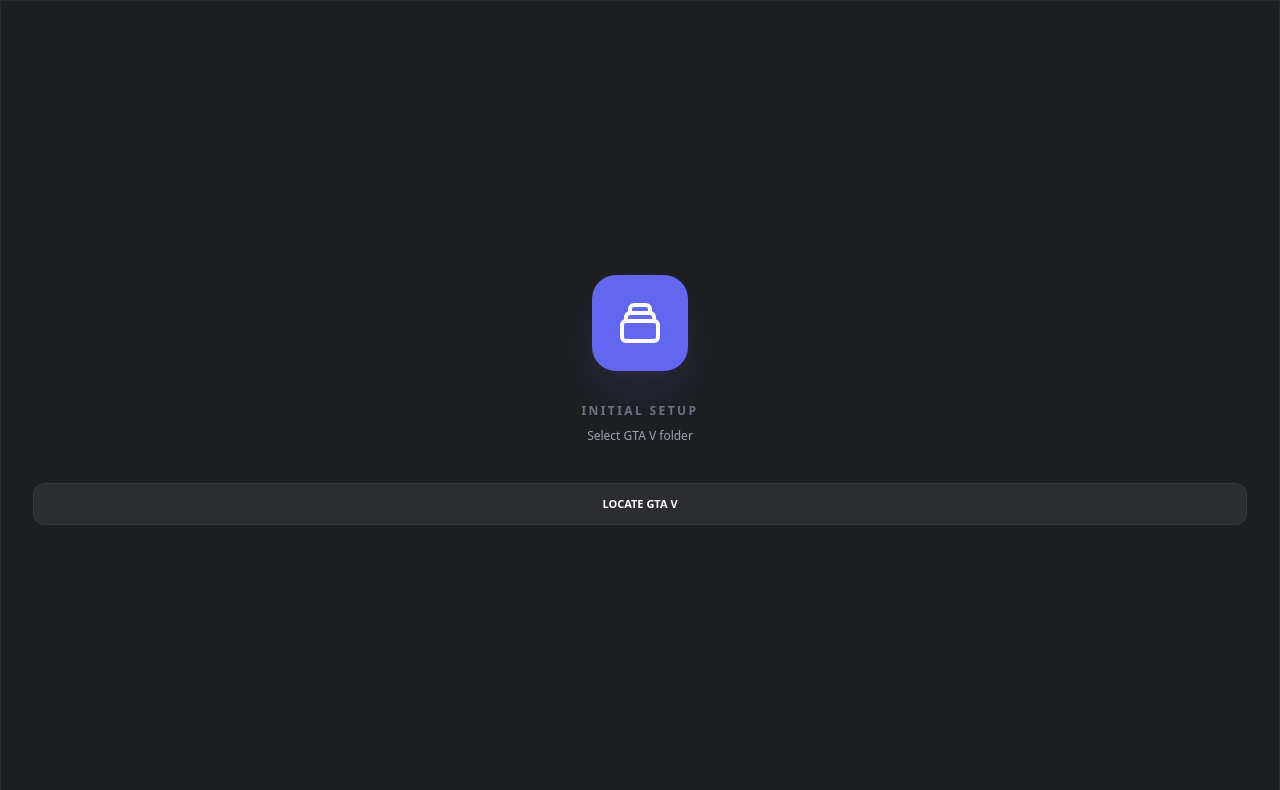
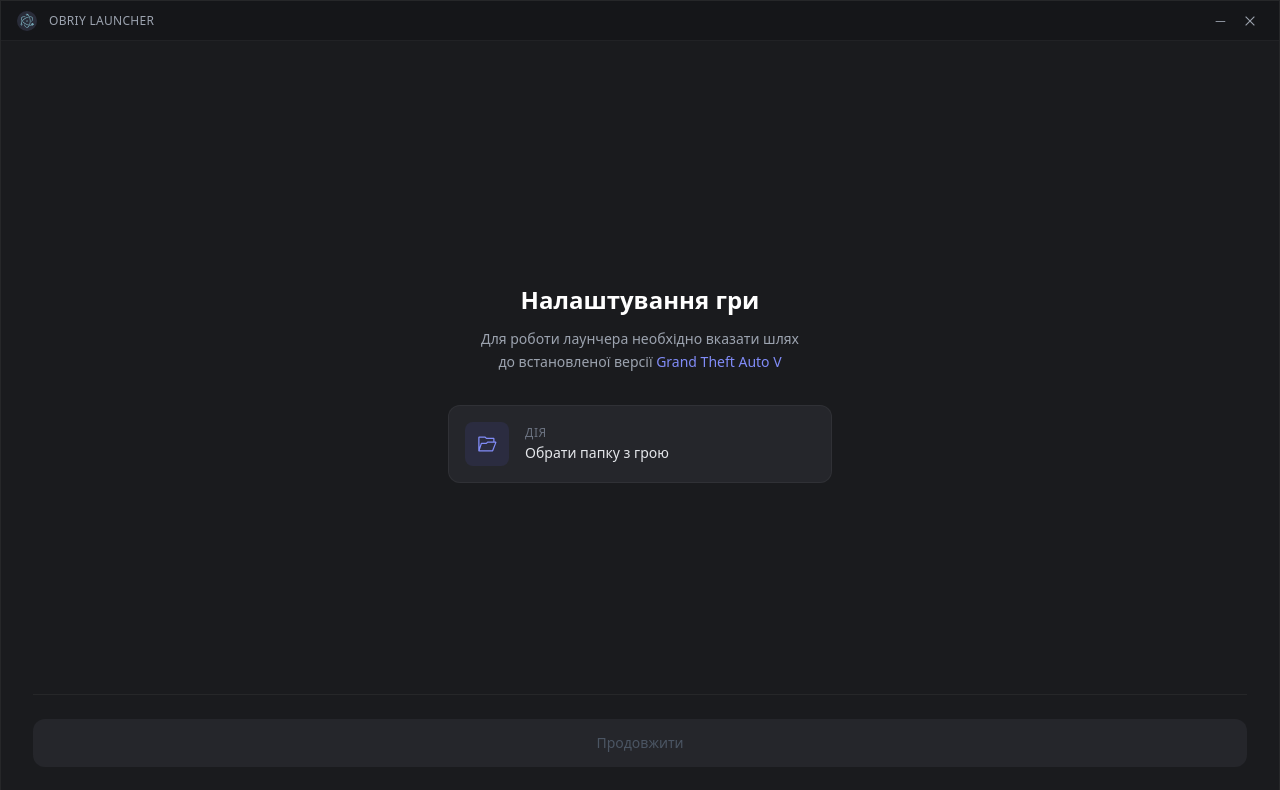
Before and after one commit to ArtomkDev/Obriy, a React (Vite) app: page /#/setup in a window 1280 px wide. Shown: the top 790 px of the page. Built offline with nearby package versions, Linux system fonts and the light colour scheme.

Commit message:
ServiceLayout.jsx

```diff
--- a/package.json
+++ b/package.json
@@ -25,6 +25,7 @@
     "electron-store": "^8.1.0",
     "electron-updater": "^6.7.3",
     "framer-motion": "^12.24.7",
+    "react-icons": "^5.5.0",
     "react-player": "^3.4.0",
     "react-router-dom": "^7.11.0"
   },
--- a/src/renderer/src/App.jsx
+++ b/src/renderer/src/App.jsx
@@ -1,13 +1,14 @@
 import React from 'react'
-import { Routes, Route, Navigate } from 'react-router-dom'
+import { Routes, Route, Navigate, useLocation } from 'react-router-dom'
 import Sidebar from './components/Sidebar'
+import ServiceLayout from './components/ServiceLayout'
+import UpdaterScreen from './components/UpdaterScreen'
 import SetupScreen from './components/SetupScreen'
 import ModsPage from './pages/ModsPage'
 import SettingsPage from './pages/SettingsPage'
 import ModDetailsPage from './pages/ModDetailsPage'
 import { useInstaller } from './context/InstallerContext'
 import WindowControls from './components/WindowControls'
-import UpdaterScreen from './components/UpdaterScreen'
 
 const MainLayout = ({ children, noPadding = false }) => {
   return (
@@ -19,14 +20,7 @@
             <WindowControls />
           </div>
         </div>
-        <div className={`
-            flex-1
-            bg-[#1a1b1e]
-            rounded-tl-3xl
-            overflow-hidden
-            relative
-            shadow-[inset_0_1px_0_0_rgba(255,255,255,0.05)]
-        `}>
+        <div className={`flex-1 bg-[#1a1b1e] rounded-tl-3xl overflow-hidden relative shadow-[inset_0_1px_0_0_rgba(255,255,255,0.05)]`}>
           <div className={`h-full w-full overflow-y-auto custom-scrollbar ${noPadding ? '' : 'p-8'}`}>
             {children}
           </div>
@@ -36,40 +30,32 @@
   )
 }
 
-const ProtectedRoute = ({ children, noPadding }) => {
-  const { gamePath } = useInstaller()
+function App() {
+  const { isPathLoaded } = useInstaller()
+  const location = useLocation()
 
-  if (!gamePath) {
-    return <Navigate to="/setup" replace />
-  }
+  const isServiceRoute = location.pathname === '/updater' || location.pathname === '/setup' || location.hash.includes('updater') || location.hash.includes('setup')
 
-  return <MainLayout noPadding={noPadding}>{children}</MainLayout>
-}
-
-function App() {
+  if (isServiceRoute) {
     return (
+      <ServiceLayout>
         <Routes>
           <Route path="/updater" element={<UpdaterScreen />} />
           <Route path="/setup" element={<SetupScreen />} />
+        </Routes>
+      </ServiceLayout>
+    )
+  }
 
-      <Route path="/mods" element={
-        <ProtectedRoute>
-          <ModsPage />
-        </ProtectedRoute>
-      } />
+  if (!isPathLoaded) {
+    return <div className="h-screen w-screen bg-[#0F0F0F]" />
+  }
 
-      <Route path="/settings" element={
-        <ProtectedRoute>
-          <SettingsPage />
-        </ProtectedRoute>
-      } />
-
-      <Route path="/mods/:id" element={
-        <ProtectedRoute noPadding={true}>
-          <ModDetailsPage />
-        </ProtectedRoute>
-      } />
-
+  return (
+    <Routes>
+      <Route path="/mods" element={<MainLayout><ModsPage /></MainLayout>} />
+      <Route path="/settings" element={<MainLayout><SettingsPage /></MainLayout>} />
+      <Route path="/mods/:id" element={<MainLayout noPadding={true}><ModDetailsPage /></MainLayout>} />
       <Route path="*" element={<Navigate to="/mods" replace />} />
     </Routes>
   )
--- /dev/null
+++ b/src/renderer/src/components/ServiceLayout.jsx
@@ -0,0 +1,27 @@
+import React from 'react'
+import WindowControls from './WindowControls'
+import icon from '../assets/electron.svg'
+
+const ServiceLayout = ({ children, title }) => {
+  return (
+    <div className="flex flex-col h-screen w-full bg-[#1a1b1e] text-white overflow-hidden border border-white/5 select-none font-sans">
+      <div className="h-10 flex items-center justify-between px-4 bg-[#151619] drag shrink-0 border-b border-white/5">
+        <div className="flex items-center gap-3">
+          <img src={icon} className="w-5 h-5 opacity-80" alt="logo" />
+          <span className="text-xs font-medium tracking-wide text-gray-400 uppercase">{title || 'Obriy Launcher'}</span>
+        </div>
+        <div className="no-drag">
+          <WindowControls hideMaximize={true} />
+        </div>
+      </div>
+
+      <div className="flex-1 relative flex flex-col p-8 custom-scrollbar overflow-y-auto">
+        {children}
+      </div>
+
+      <div className="h-1 bg-gradient-to-r from-transparent via-indigo-500/20 to-transparent opacity-50 absolute bottom-0 w-full" />
+    </div>
+  )
+}
+
+export default ServiceLayout
--- a/src/renderer/src/components/SetupScreen.jsx
+++ b/src/renderer/src/components/SetupScreen.jsx
@@ -1,92 +1,105 @@
-import React, { useState, useEffect } from 'react'
-import { useInstaller } from '../context/InstallerContext'
-import { motion, AnimatePresence } from 'framer-motion'
+import React, { useState } from 'react'
+import { VscFolderOpened, VscCheck, VscError } from 'react-icons/vsc'
 
 const SetupScreen = () => {
-  const { gamePath, setGamePath } = useInstaller()
-  const [isValid, setIsValid] = useState(false)
-  const [isChecking, setIsChecking] = useState(false)
-  const [errorMessage, setErrorMessage] = useState('')
+  const [path, setPath] = useState('')
+  const [isValidating, setIsValidating] = useState(false)
+  const [error, setError] = useState(null)
 
-  useEffect(() => {
-    if (gamePath) setIsValid(true)
-  }, [gamePath])
+  const handleSelectPath = async () => {
+    setIsValidating(true)
+    setError(null)
 
-  const handleSelectLocation = async () => {
-    setErrorMessage('')
-    setIsChecking(true)
     try {
       const result = await window.api.selectGameDirectory()
+
+      if (result.canceled) {
+        setIsValidating(false)
+        return
+      }
+
       if (result.success) {
-        setGamePath(result.path)
-        setIsValid(true)
-      } else if (!result.canceled) {
-        setErrorMessage(result.error || 'Invalid directory')
+        setPath(result.path)
+        await window.api.setStoreValue('gta_path', result.path)
+      } else {
+        setError(result.error)
       }
-    } catch (error) {
-      setErrorMessage('Communication error')
+    } catch (err) {
+      setError('Не вдалося перевірити шлях')
     } finally {
-      setIsChecking(false)
+      setIsValidating(false)
     }
   }
 
   const handleContinue = () => {
-    if (isValid) {
+    if (path) {
       window.electron.ipcRenderer.send('setup-complete')
     }
   }
 
   return (
-    <div className="h-screen w-screen bg-[#1e1f22] text-white flex flex-col items-center justify-center p-8 select-none relative overflow-hidden font-sans border border-white/5">
-      <div className="absolute top-0 left-0 w-full h-12 drag z-10" />
-      <div className="relative mb-8 z-20">
-        <motion.div
-          animate={isValid ? { scale: [1, 1.05, 1] } : {}}
-          transition={{ repeat: Infinity, duration: 4 }}
-          className={`w-24 h-24 rounded-3xl flex items-center justify-center shadow-2xl transition-all duration-700 ${
-            isValid ? 'bg-emerald-500 shadow-emerald-500/20' : 'bg-indigo-500 shadow-indigo-500/20'
-          }`}
+    <div className="flex flex-col h-full">
+      <div className="flex-1 flex flex-col justify-center items-center gap-8">
+        <div className="text-center space-y-3">
+          <h1 className="text-2xl font-bold text-white">Налаштування гри</h1>
+          <p className="text-sm text-gray-400 leading-relaxed max-w-[320px]">
+            Для роботи лаунчера необхідно вказати шлях до встановленої версії <span className="text-indigo-400">Grand Theft Auto V</span>
+          </p>
+        </div>
+
+        <div className="w-full max-w-sm space-y-4">
+          <button
+            onClick={handleSelectPath}
+            disabled={isValidating}
+            className={`
+              group w-full relative overflow-hidden rounded-xl border transition-all duration-200
+              ${path
+                ? 'bg-[#1a1b1e] border-green-500/50 hover:border-green-500'
+                : 'bg-[#25262b] border-white/5 hover:border-white/10 hover:bg-[#2c2e33]'
+              }
+              p-4 flex items-center gap-4 text-left
+            `}
           >
-          <svg className="w-12 h-12 text-white" fill="none" viewBox="0 0 24 24" stroke="currentColor">
-            {isValid ? (
-              <path strokeLinecap="round" strokeLinejoin="round" strokeWidth={2.5} d="M5 13l4 4L19 7" />
-            ) : (
-              <path strokeLinecap="round" strokeLinejoin="round" strokeWidth={2} d="M19 11H5m14 0a2 2 0 012 2v6a2 2 0 01-2 2H5a2 2 0 01-2-2v-6a2 2 0 012-2m14 0V9a2 2 0 00-2-2M5 11V9a2 2 0 012-2m0 0V5a2 2 0 012-2h6a2 2 0 012 2v2M7 7h10" />
+            <div className={`
+              p-3 rounded-lg transition-colors
+              ${path ? 'bg-green-500/10 text-green-400' : 'bg-indigo-500/10 text-indigo-400 group-hover:bg-indigo-500/20'}
+            `}>
+              {path ? <VscCheck size={20} /> : <VscFolderOpened size={20} />}
+            </div>
+
+            <div className="flex-1 min-w-0">
+              <p className="text-xs font-medium text-gray-500 uppercase tracking-wider mb-0.5">
+                {path ? 'Обрана папка' : 'Дія'}
+              </p>
+              <p className="text-sm text-gray-200 truncate font-medium">
+                {path || 'Обрати папку з грою'}
+              </p>
+            </div>
+          </button>
+
+          {error && (
+            <div className="flex items-center gap-2 text-xs text-red-400 bg-red-500/10 p-3 rounded-lg border border-red-500/20">
+              <VscError size={14} className="shrink-0" />
+              <span>{error}</span>
+            </div>
           )}
-          </svg>
-        </motion.div>
-      </div>
-      <div className="text-center mb-8 z-20">
-        <h1 className="text-xs font-black uppercase tracking-[0.2em] text-gray-500 mb-2">Initial Setup</h1>
-        <div className="h-6">
-          <AnimatePresence mode="wait">
-            <motion.p
-              key={errorMessage || isValid}
-              initial={{ opacity: 0, y: 5 }} animate={{ opacity: 1, y: 0 }} exit={{ opacity: 0, y: -5 }}
-              className={`text-[12px] ${errorMessage ? 'text-rose-400' : 'text-gray-400'}`}
-            >
-              {errorMessage || (isValid ? 'Directory verified' : 'Select GTA V folder')}
-            </motion.p>
-          </AnimatePresence>
         </div>
       </div>
-      <div className="w-full space-y-3 z-20 no-drag">
-        {!isValid ? (
-          <button
-            onClick={handleSelectLocation}
-            disabled={isChecking}
-            className="w-full py-3 bg-[#2b2d31] hover:bg-[#35373c] text-white text-[11px] font-bold uppercase rounded-xl transition-all border border-white/5 active:scale-95 disabled:opacity-50"
-          >
-            {isChecking ? 'Verifying...' : 'Locate GTA V'}
-          </button>
-        ) : (
+
+      <div className="mt-auto pt-6 border-t border-white/5">
         <button
           onClick={handleContinue}
-            className="w-full py-3 bg-indigo-500 hover:bg-indigo-600 text-white text-[11px] font-bold uppercase rounded-xl shadow-xl shadow-indigo-500/20 transition-all active:scale-95"
+          disabled={!path}
+          className={`
+            w-full py-3.5 px-6 rounded-xl font-medium text-sm transition-all duration-200
+            ${path
+              ? 'bg-indigo-600 hover:bg-indigo-500 text-white shadow-lg shadow-indigo-900/20 cursor-pointer transform hover:-translate-y-0.5'
+              : 'bg-[#25262b] text-gray-600 cursor-not-allowed'
+            }
+          `}
         >
-            Start Launcher
+          Продовжити
         </button>
-        )}
       </div>
     </div>
   )
--- a/src/renderer/src/components/UpdaterScreen.jsx
+++ b/src/renderer/src/components/UpdaterScreen.jsx
@@ -1,74 +1,61 @@
 import React, { useEffect, useState } from 'react'
-import { motion, AnimatePresence } from 'framer-motion'
+import { VscLoading } from 'react-icons/vsc'
 
 const UpdaterScreen = () => {
-  const [status, setStatus] = useState('Checking for updates...')
-  const [percent, setPercent] = useState(0)
+  const [status, setStatus] = useState('checking')
+  const [progress, setProgress] = useState(0)
+  const [error, setError] = useState(null)
 
   useEffect(() => {
     const removeListener = window.api.onUpdateStatus((data) => {
-      if (data.status === 'downloading') {
-        setStatus('Downloading update...')
-        setPercent(Math.round(data.progress))
-      } else if (data.status === 'downloaded') {
-        setStatus('Update ready!')
-        setPercent(100)
-      } else if (data.status === 'error') {
-        setStatus('Update failed')
-      }
+      setStatus(data.status)
+      if (data.progress) setProgress(data.progress)
+      if (data.error) setError(data.error)
     })
-
     return () => removeListener()
   }, [])
 
+  const getStatusText = () => {
+    switch (status) {
+      case 'checking': return 'Перевірка оновлень...'
+      case 'available': return 'Знайдено нову версію'
+      case 'downloading': return 'Завантаження оновлення...'
+      case 'downloaded': return 'Встановлення...'
+      case 'error': return 'Помилка оновлення'
+      default: return 'Підготовка...'
+    }
+  }
+
   return (
-    <div className="h-screen w-screen bg-[#1e1f22] text-white flex flex-col items-center justify-center p-6 select-none border border-white/5">
-      <div className="relative mb-8">
-        <motion.div
-          animate={{
-            scale: [1, 1.1, 1],
-            rotate: [0, 5, -5, 0]
-          }}
-          transition={{ repeat: Infinity, duration: 3 }}
-          className="w-20 h-20 bg-indigo-500 rounded-2xl flex items-center justify-center shadow-2xl"
-        >
-          <svg className="w-12 h-12 text-white" fill="none" viewBox="0 0 24 24" stroke="currentColor">
-            <path strokeLinecap="round" strokeLinejoin="round" strokeWidth={2} d="M7 16a4 4 0 01-.88-7.903A5 5 0 1115.9 6L16 6a5 5 0 011 9.9M9 19l3 3m0 0l3-3m-3 3V10" />
-          </svg>
-        </motion.div>
-
-        <div className="absolute -bottom-2 -right-2 w-6 h-6 bg-green-500 border-4 border-[#1e1f22] rounded-full" />
+    <div className="flex flex-col items-center justify-center h-full gap-8">
+      <div className="relative">
+        <div className="absolute inset-0 bg-indigo-500/20 blur-xl rounded-full" />
+        <div className="relative bg-[#25262b] p-6 rounded-2xl border border-white/5 shadow-xl">
+           <VscLoading className={`text-indigo-500 w-12 h-12 ${status !== 'error' ? 'animate-spin' : ''}`} />
+        </div>
       </div>
 
-      <h1 className="text-sm font-bold uppercase tracking-wider text-gray-400 mb-1">
-        Obriy Launcher
-      </h1>
-
-      <div className="text-center font-medium mb-6 h-5">
-        <AnimatePresence mode="wait">
-          <motion.p
-            key={status}
-            initial={{ opacity: 0, y: 5 }}
-            animate={{ opacity: 1, y: 0 }}
-            exit={{ opacity: 0, y: -5 }}
-            className="text-xs text-gray-300"
-          >
-            {status}
-          </motion.p>
-        </AnimatePresence>
+      <div className="w-full space-y-2 text-center">
+        <h2 className="text-xl font-semibold text-white tracking-tight">
+          {getStatusText()}
+        </h2>
+        {error && <p className="text-xs text-red-400 max-w-[80%] mx-auto">{error}</p>}
       </div>
 
-      <div className="w-full bg-[#2b2d31] h-1.5 rounded-full overflow-hidden">
-        <motion.div
-          initial={{ width: 0 }}
-          animate={{ width: `${percent}%` }}
-          className="h-full bg-indigo-500"
-          transition={{ type: "spring", stiffness: 50, damping: 20 }}
-        />
-      </div>
-
-      <div className="mt-4 text-[10px] text-gray-500 font-mono">
-        {percent}%
+      <div className="w-full max-w-[280px] space-y-2">
+        <div className="h-1.5 w-full bg-[#25262b] rounded-full overflow-hidden">
+          {status === 'downloading' ? (
+            <div
+              className="h-full bg-indigo-500 transition-all duration-300 ease-out rounded-full"
+              style={{ width: `${progress}%` }}
+            />
+          ) : status === 'checking' ? (
+            <div className="h-full w-1/3 bg-indigo-500/50 animate-indeterminate rounded-full" />
+          ) : null}
+        </div>
+        {status === 'downloading' && (
+          <p className="text-right text-xs text-gray-500 font-mono">{Math.round(progress)}%</p>
+        )}
       </div>
     </div>
   )
--- a/src/renderer/src/components/WindowControls.jsx
+++ b/src/renderer/src/components/WindowControls.jsx
@@ -1,27 +1,34 @@
 import React from 'react'
+import { VscChromeMinimize, VscChromeMaximize, VscChromeClose } from 'react-icons/vsc'
 
-const WindowControls = () => {
-  const handleMinimize = () => window.electron.ipcRenderer.send('minimize-app')
-  const handleMaximize = () => window.electron.ipcRenderer.send('maximize-app')
-  const handleClose = () => window.electron.ipcRenderer.send('close-app')
+const WindowControls = ({ hideMaximize = false }) => {
+  const minimize = () => window.electron.ipcRenderer.send('minimize-app')
+  const maximize = () => window.electron.ipcRenderer.send('maximize-app')
+  const close = () => window.electron.ipcRenderer.send('close-app')
 
   return (
-    // Додано клас 'no-drag'
-    <div className="flex items-center gap-2 z-50 no-drag">
-      <button onClick={handleMinimize} className="group w-8 h-8 flex items-center justify-center rounded-full bg-white/5 hover:bg-white/10 transition-all border border-white/5 hover:border-blue-400/30">
-        <svg width="10" height="2" viewBox="0 0 10 2" fill="none" className="text-white/50 group-hover:text-blue-400">
-          <path d="M1 1H9" stroke="currentColor" strokeWidth="2" strokeLinecap="round"/>
-        </svg>
+    <div className="flex items-center gap-1">
+      <button
+        onClick={minimize}
+        className="p-1.5 hover:bg-white/10 rounded-md text-gray-400 hover:text-white transition-colors"
+      >
+        <VscChromeMinimize size={14} />
       </button>
-      <button onClick={handleMaximize} className="group w-8 h-8 flex items-center justify-center rounded-full bg-white/5 hover:bg-white/10 transition-all border border-white/5 hover:border-green-400/30">
-        <svg width="10" height="10" viewBox="0 0 10 10" fill="none" className="text-white/50 group-hover:text-green-400">
-          <rect x="1.5" y="1.5" width="7" height="7" rx="1.5" stroke="currentColor" strokeWidth="2"/>
-        </svg>
-      </button>
-      <button onClick={handleClose} className="group w-8 h-8 flex items-center justify-center rounded-full bg-white/5 hover:bg-red-500/20 transition-all border border-white/5 hover:border-red-500/50">
-        <svg width="10" height="10" viewBox="0 0 10 10" fill="none" className="text-white/50 group-hover:text-red-500">
-          <path d="M1.5 1.5L8.5 8.5M8.5 1.5L1.5 8.5" stroke="currentColor" strokeWidth="2" strokeLinecap="round"/>
-        </svg>
+
+      {!hideMaximize && (
+        <button
+          onClick={maximize}
+          className="p-1.5 hover:bg-white/10 rounded-md text-gray-400 hover:text-white transition-colors"
+        >
+          <VscChromeMaximize size={14} />
+        </button>
+      )}
+
+      <button
+        onClick={close}
+        className="p-1.5 hover:bg-red-500/80 rounded-md text-gray-400 hover:text-white transition-colors group"
+      >
+        <VscChromeClose size={14} />
       </button>
     </div>
   )
```
Also changed, not shown: src/main/index.js (+90 -110 lines), src/renderer/src/data/mods.js (+76 -29 lines), 1 other file (tests, documents, lock files or other folders). Lines whose indentation alone changed are shown as unchanged.
